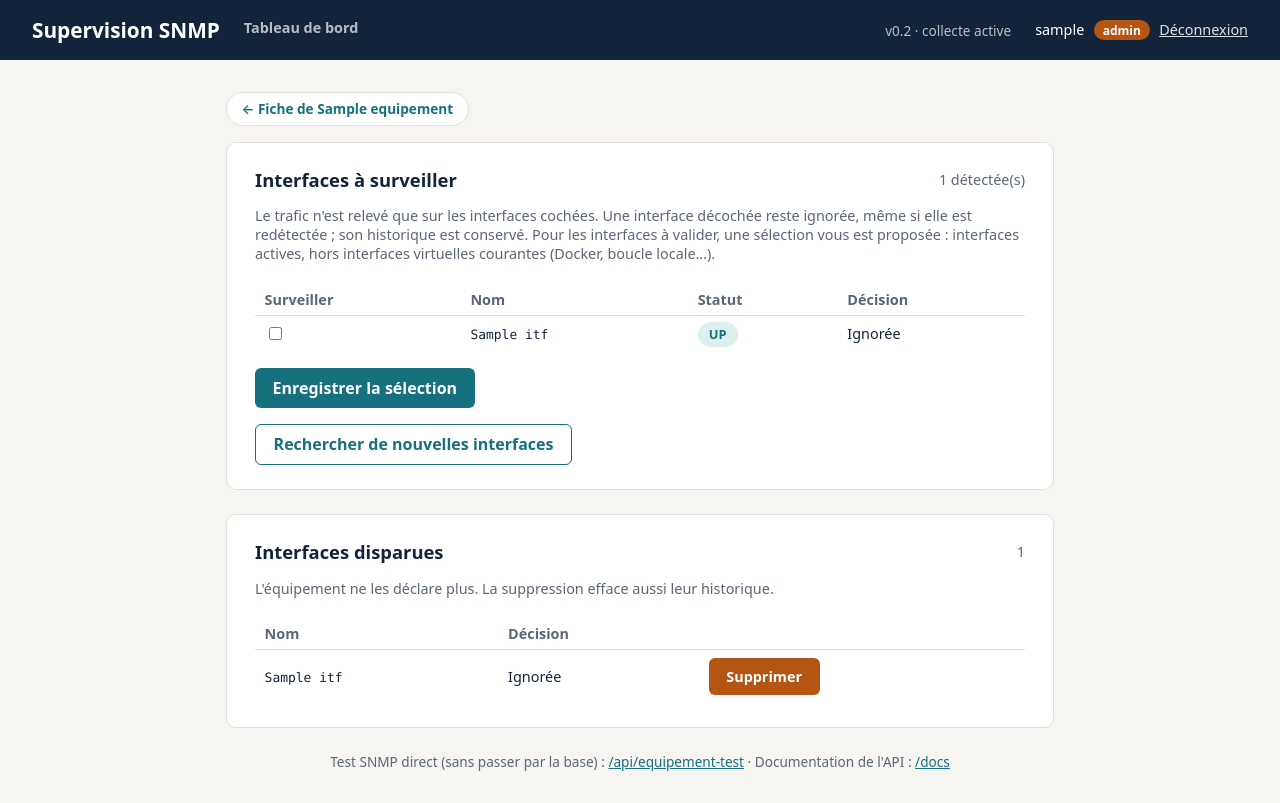
After one commit to LouisAlexandre-usmb/ETRS011-Projet_developpement-ALEXANDRE_TOINET, a FastAPI app: template code/app/templates/interfaces.html in a window 1280 px wide. The commit adds this page. Run offline with FastAPI, Linux system fonts and the light colour scheme; the template is opened without the code that fills it: most values are stand-ins (such as "Sample title", 1, 10 or a date in 2020).

Commit message:
ajout du modèle de base + graphique + interfaces
Co-Authored-By: Claude Opus 5.5 <noreply@anthropic.com>

```diff
--- a/code/app/main.py
+++ b/code/app/main.py
@@ -110,15 +110,71 @@ async def fiche_equipement(request: Request, id_equipement: int, utilisateur: Co
     if equipement is None:
         return RedirectResponse("/", status_code=303)  # l'inventaire est réservé aux admins
 
+    interfaces = db.lister_interfaces(id_equipement)
     return templates.TemplateResponse(request, "fiche_equipement.html", {
         "utilisateur": utilisateur,
         "equipement": equipement,
         "enfants": db.lister_enfants(id_equipement),
-        "interfaces": db.lister_interfaces(id_equipement),
+        "interfaces": [itf for itf in interfaces if itf["suivi"] == "OUI"],
+        "nb_a_valider": sum(itf["suivi"] == "A_VALIDER" and itf["presente"] for itf in interfaces),
         "changements_statut": db.lister_changements_statut(id_equipement),
         "erreurs_collecte": db.lister_erreurs_collecte(id_equipement),
         "page_active": "fiche_equipement",
     })
+
+
+@app.get("/equipements/{id_equipement}/interfaces", response_class=HTMLResponse)
+async def page_interfaces(request: Request, id_equipement: int, admin: Admin):
+    """Choix des interfaces à surveiller, proposé à l'ajout puis accessible depuis la fiche."""
+    equipement = db.obtenir_equipement(id_equipement)
+    if equipement is None:
+        return RedirectResponse(f"/inventaire?erreur={quote('Équipement introuvable')}", status_code=303)
+
+    interfaces = db.lister_interfaces(id_equipement)
+    presentes = [itf for itf in interfaces if itf["presente"]]
+    return templates.TemplateResponse(request, "interfaces.html", {
+        "utilisateur": admin,
+        "equipement": equipement,
+        "presentes": presentes,
+        "absentes": [itf for itf in interfaces if not itf["presente"]],
+        "proposees": {itf["id"] for itf in presentes if collecte.interface_proposee(itf)},
+        "nb_a_valider": sum(itf["suivi"] == "A_VALIDER" for itf in presentes),
+        "erreur": request.query_params.get("erreur"),
+    })
+
+
+@app.post("/equipements/{id_equipement}/interfaces")
+async def enregistrer_interfaces_html(
+    id_equipement: int,
+    admin: Admin,
+    affichees: list[int] = Form(default=[]),
+    surveillees: list[int] = Form(default=[]),
+):
+    """Enregistre les interfaces cochées ; les autres interfaces affichées sont ignorées."""
+    db.enregistrer_choix_interfaces(id_equipement, affichees, surveillees)
+    return RedirectResponse(f"/equipements/{id_equipement}", status_code=303)
+
+
+@app.post("/equipements/{id_equipement}/interfaces/decouvrir")
+async def decouvrir_interfaces_html(id_equipement: int, admin: Admin):
+    """Relance immédiatement la recherche d'interfaces, sans attendre la prochaine collecte."""
+    equipement = db.obtenir_equipement(id_equipement)
+    if equipement is None:
+        return RedirectResponse(f"/inventaire?erreur={quote('Équipement introuvable')}", status_code=303)
+    cible = f"/equipements/{id_equipement}/interfaces"
+    if not await collecte.decouvrir_interfaces(equipement, config.SNMP_TIMEOUT, config.SNMP_RETRIES):
+        return RedirectResponse(f"{cible}?erreur={quote('Recherche impossible : équipement injoignable')}", status_code=303)
+    return RedirectResponse(cible, status_code=303)
+
+
+@app.post("/equipements/{id_equipement}/interfaces/{interface_id}/supprimer")
+async def supprimer_interface_html(id_equipement: int, interface_id: int, admin: Admin):
+    """Supprime une interface que l'équipement ne déclare plus, avec son historique."""
+    cible = f"/equipements/{id_equipement}/interfaces"
+    if not db.supprimer_interface_absente(id_equipement, interface_id):
+        message = "Seule une interface disparue peut être supprimée"
+        return RedirectResponse(f"{cible}?erreur={quote(message)}", status_code=303)
+    return RedirectResponse(cible, status_code=303)
 
 
 @app.get("/inventaire", response_class=HTMLResponse)
@@ -159,7 +215,7 @@ async def ajouter_equipement_html(
         return RedirectResponse(f"/inventaire?erreur={quote(str(exc))}", status_code=303)
 
     try:
-        db.creer_equipement(
+        id_equipement = db.creer_equipement(
             nom=nom, adresse=adresse, communaute_snmp=communaute_snmp,
             description=description or None, description_systeme=infos["sysDescr"],
             groupe_id=int(groupe_id) if groupe_id else None,
@@ -168,7 +224,11 @@ async def ajouter_equipement_html(
         message = f"Un équipement existe déjà pour « {adresse} »"
         return RedirectResponse(f"/inventaire?erreur={quote(message)}", status_code=303)
 
-    return RedirectResponse("/inventaire", status_code=303)
+    # On enchaîne sur le choix des interfaces ; en cas d'échec, la collecte les découvrira plus tard
+    await collecte.decouvrir_interfaces(
+        db.obtenir_equipement(id_equipement), config.SNMP_TIMEOUT, config.SNMP_RETRIES,
+    )
+    return RedirectResponse(f"/equipements/{id_equipement}/interfaces", status_code=303)
 
 
 @app.post("/equipements/supprimer")
--- a/code/app/schema.sql
+++ b/code/app/schema.sql
@@ -75,6 +75,8 @@ CREATE TABLE IF NOT EXISTS interface (
     nom             TEXT NOT NULL,
     vitesse         INTEGER,            -- ifSpeed, en bits/s, si connue
     statut          TEXT NOT NULL DEFAULT 'INCONNU' CHECK (statut IN ('UP', 'DOWN', 'INCONNU')),
+    suivi           TEXT NOT NULL DEFAULT 'A_VALIDER' CHECK (suivi IN ('A_VALIDER', 'OUI', 'NON')),
+    presente        INTEGER NOT NULL DEFAULT 1 CHECK (presente IN (0, 1)),  -- déclarée à la dernière découverte
     UNIQUE (equipement_id, index_snmp)
 );
 
--- a/code/app/static/style.css
+++ b/code/app/static/style.css
@@ -50,6 +50,17 @@ body {
   padding: .75rem 1rem;
   margin-bottom: 1.25rem;
 }
+
+.bandeau-info {
+  background: #FBEFD9;
+  color: #8A5A00;
+  border-radius: 8px;
+  padding: .75rem 1rem;
+  margin-bottom: 1.25rem;
+}
+.bandeau-info a { color: inherit; font-weight: 600; }
+.actions-formulaire { margin: 1rem 0 0; }
+.bouton-secondaire { background: transparent; color: var(--accent); border: 1px solid var(--accent); }
 
 .carte {
   background: var(--carte);
--- /dev/null
+++ b/code/app/templates/interfaces.html
@@ -0,0 +1,79 @@
+{% extends "base.html" %}
+
+{% block titre %}Interfaces de {{ equipement.nom }} · Supervision SNMP{% endblock %}
+
+{% block contenu %}
+  <a href="/equipements/{{ equipement.id }}" class="lien-retour">&larr; Fiche de {{ equipement.nom }}</a>
+
+  <section class="carte">
+    <div class="carte-titre">
+      <h2>Interfaces à surveiller</h2>
+      <span class="meta">{{ presentes|length }} détectée(s)</span>
+    </div>
+    <p class="meta">Le trafic n'est relevé que sur les interfaces cochées. Une interface décochée reste
+      ignorée, même si elle est redétectée ; son historique est conservé.
+      {% if nb_a_valider %}Pour les interfaces à valider, une sélection vous est proposée :
+      interfaces actives, hors interfaces virtuelles courantes (Docker, boucle locale…).{% endif %}</p>
+
+    {% if presentes %}
+      <form method="post" action="/equipements/{{ equipement.id }}/interfaces">
+        <table class="tableau">
+          <thead><tr><th>Surveiller</th><th>Nom</th><th>Statut</th><th>Décision</th></tr></thead>
+          <tbody>
+            {% for itf in presentes %}
+              <tr>
+                <td>
+                  <input type="hidden" name="affichees" value="{{ itf.id }}">
+                  <input type="checkbox" name="surveillees" value="{{ itf.id }}"
+                         aria-label="Surveiller {{ itf.nom }}"
+                         {{ 'checked' if itf.suivi == 'OUI' or (itf.suivi == 'A_VALIDER' and itf.id in proposees) }}>
+                </td>
+                <td><code>{{ itf.nom }}</code></td>
+                <td>
+                  <span class="pastille {{ 'ok' if itf.statut == 'UP' else 'ko' if itf.statut == 'DOWN' else 'attente' }}">{{ itf.statut }}</span>
+                </td>
+                <td>
+                  {% if itf.suivi == 'A_VALIDER' %}<span class="pastille degrade">À valider</span>
+                  {% elif itf.suivi == 'OUI' %}Surveillée
+                  {% else %}Ignorée{% endif %}
+                </td>
+              </tr>
+            {% endfor %}
+          </tbody>
+        </table>
+        <p class="actions-formulaire"><button type="submit">Enregistrer la sélection</button></p>
+      </form>
+    {% else %}
+      <p class="meta">Aucune interface détectée pour l'instant. La collecte réessaiera automatiquement.</p>
+    {% endif %}
+
+    <form method="post" action="/equipements/{{ equipement.id }}/interfaces/decouvrir" class="actions-formulaire">
+      <button type="submit" class="bouton-secondaire">Rechercher de nouvelles interfaces</button>
+    </form>
+  </section>
+
+  {% if absentes %}
+    <section class="carte">
+      <div class="carte-titre"><h2>Interfaces disparues</h2><span class="meta">{{ absentes|length }}</span></div>
+      <p class="meta">L'équipement ne les déclare plus. La suppression efface aussi leur historique.</p>
+      <table class="tableau">
+        <thead><tr><th>Nom</th><th>Décision</th><th></th></tr></thead>
+        <tbody>
+          {% for itf in absentes %}
+            <tr>
+              <td><code>{{ itf.nom }}</code></td>
+              <td>{{ 'À valider' if itf.suivi == 'A_VALIDER' else 'Surveillée' if itf.suivi == 'OUI' else 'Ignorée' }}</td>
+              <td>
+                <form method="post" action="/equipements/{{ equipement.id }}/interfaces/{{ itf.id }}/supprimer"
+                      data-nom="{{ itf.nom }}"
+                      onsubmit="return confirm('Supprimer « ' + this.dataset.nom + ' » et son historique ?')">
+                  <button type="submit" class="bouton-danger">Supprimer</button>
+                </form>
+              </td>
+            </tr>
+          {% endfor %}
+        </tbody>
+      </table>
+    </section>
+  {% endif %}
+{% endblock %}
```
Also changed, not shown: code/app/collecte.py (+19 -8 lines), code/app/db.py (+82 -6 lines), code/app/templates/fiche_equipement.html (+22 -5 lines), code/app/templates/index.html (+6 -1 lines), README.md.
